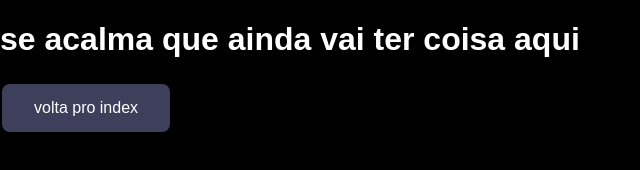
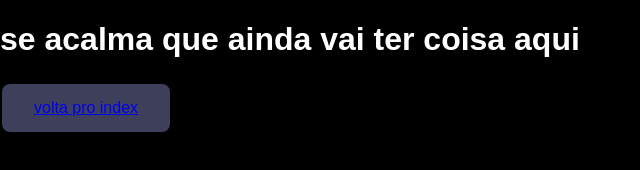
Before and after one commit to Saturn-57/home, a plain HTML site: page info.html in a window 1280 px wide. Shown: the whole page, without its empty margins (0-640 px from the left). Drawn offline with Linux system fonts and the light colour scheme.

Commit message:
Update info.html

```diff
--- a/info.html
+++ b/info.html
@@ -13,6 +13,6 @@
 
         <h1>se acalma que ainda vai ter coisa aqui</h1>
 
-        <button class="botao"><a href="index.html"></a>volta pro index</a></button>
+        <button class="botao"><a href="index.html">volta pro index</a></button>
     </body>
 </html>
```
